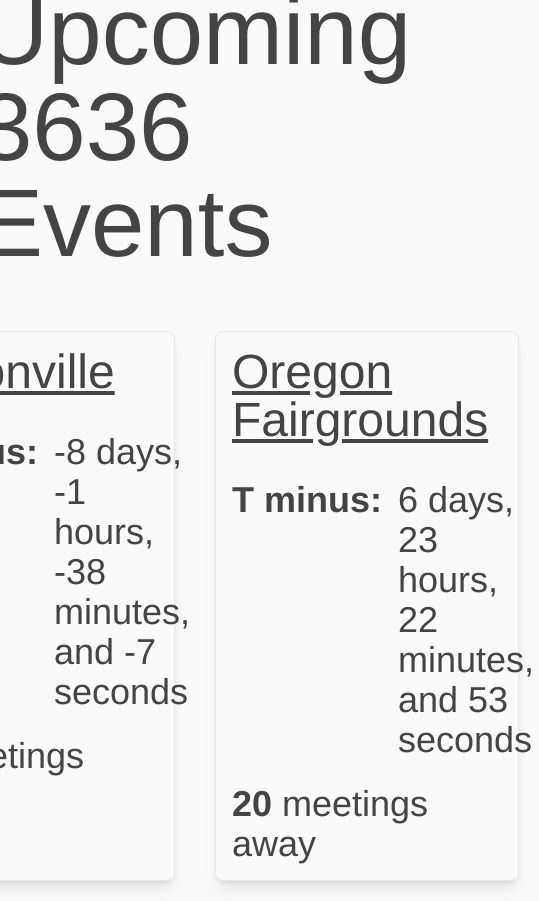
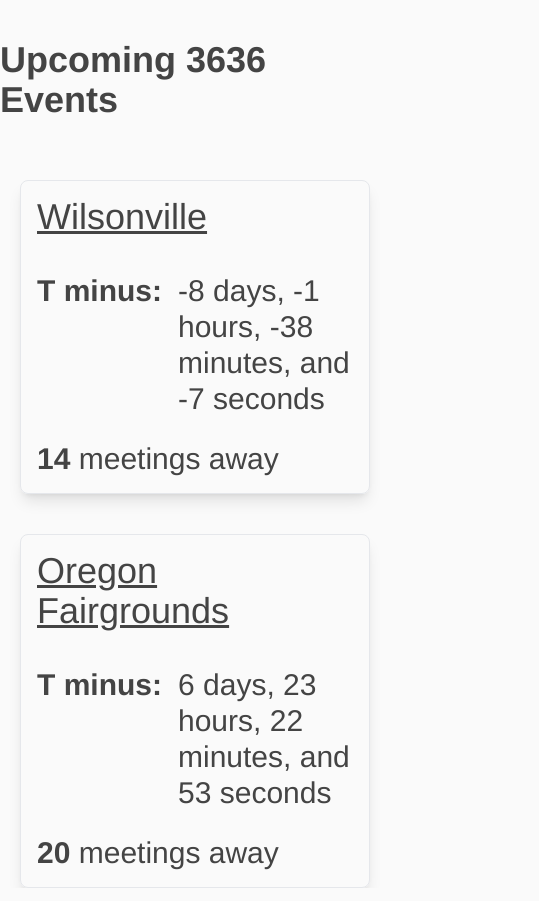
Before and after one commit to FRC3636/countdown, a Preact app: page / in a window 390 px wide. Shown: the whole page, 539 px wide, since content can reach past the window. Built offline with nearby package versions, Linux system fonts and the light colour scheme.

Commit message:
feat: make it responsive

```diff
--- a/src/Event.tsx
+++ b/src/Event.tsx
@@ -16,8 +16,8 @@
 
     return (
         <div class="flex flex-col gap-4 border shadow-lg dark:shadow-none p-4 rounded-lg m-5">
-            <h2 class="text-5xl mb-5 underline">{props.name}</h2>
-            <div class="flex flex-col gap-6 text-4xl">
+            <h2 class="text-4xl md:text-5xl mb-5 underline">{props.name}</h2>
+            <div class="flex flex-col gap-6 text-3xl md:text-4xl">
                 <UpcomingDate date={props.date} />
                 <h3>
                     <span class="font-bold">{meetingsUntil}</span> meetings away
@@ -27,12 +27,15 @@
     );
 }
 
-function UpcomingDate(props: { date: Date; }) {
+function UpcomingDate(props: { date: Date }) {
     const getDifference = () => props.date.getTime() - Date.now();
     const [difference, setDifference] = useState(getDifference());
 
     useEffect(() => {
-        const clock = setInterval(() => setDifference(getDifference()), SECONDS);
+        const clock = setInterval(
+            () => setDifference(getDifference()),
+            SECONDS
+        );
         return () => clearInterval(clock);
     }, []);
 
--- a/src/app.tsx
+++ b/src/app.tsx
@@ -58,17 +58,22 @@
 
 const App = () => {
     return (
-        <div class="flex flex-col items-center justify-center h-full py-20">
-            <h1 class="text-8xl my-10">Upcoming 3636 Events</h1>
-            <div class="flex h-full">
-                <Event date={WILSONVILLE} name="Wilsonville" allMeetings={dates} />
+        <div class="flex flex-col items-center justify-center h-full py-20 mb-5">
+            <h1 class="text-4xl font-bold md:text-5xl md:font-normal lg:text-8xl my-10">
+                Upcoming 3636 Events
+            </h1>
+            <div class="flex flex-col lg:flex-row h-full">
+                <Event
+                    date={WILSONVILLE}
+                    name="Wilsonville"
+                    allMeetings={dates}
+                />
                 <Event
                     date={OREGON_FAIRGORUNDS}
                     name="Oregon Fairgrounds"
                     allMeetings={dates}
                 />
             </div>
-
         </div>
     );
 };
```
